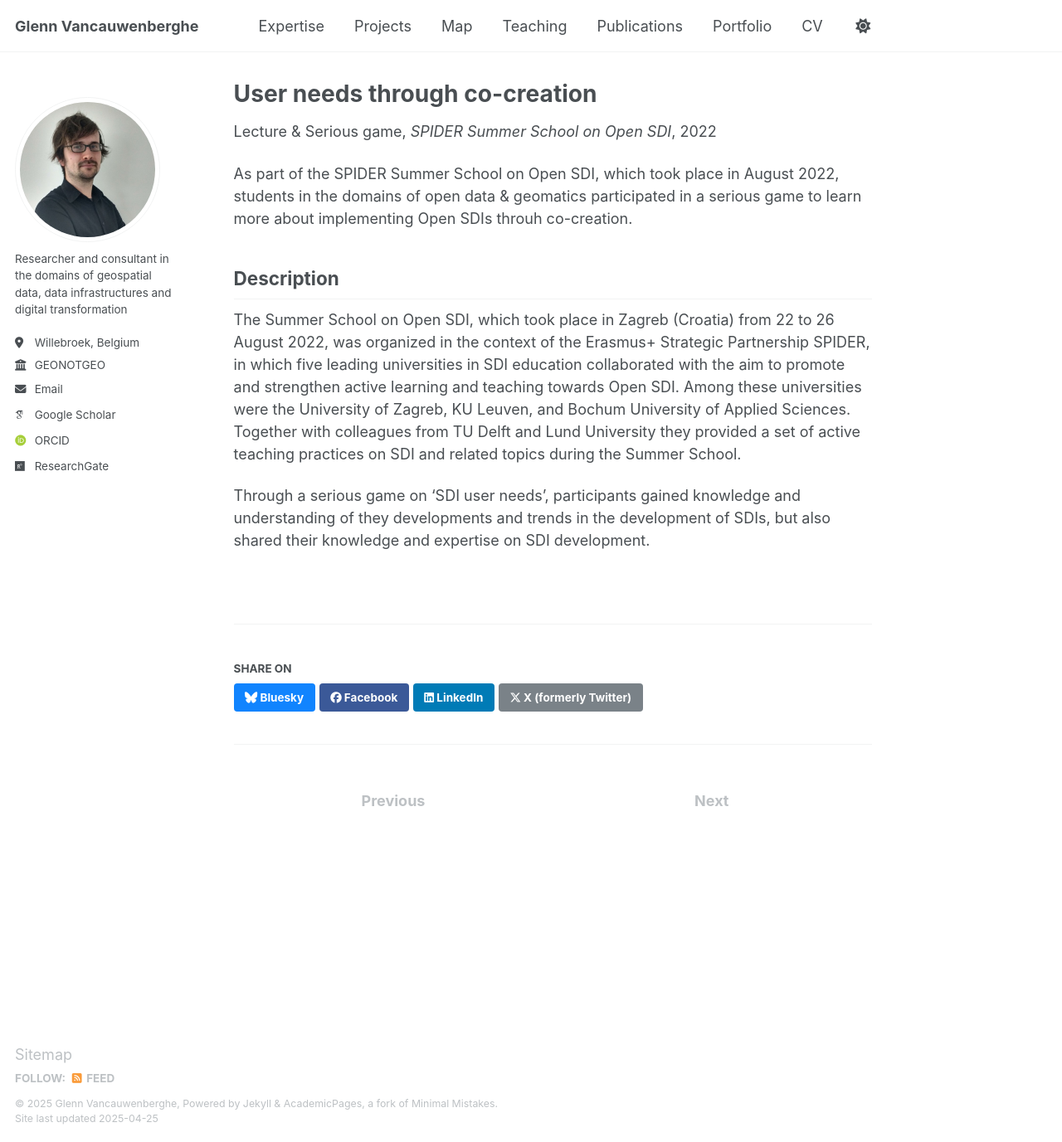
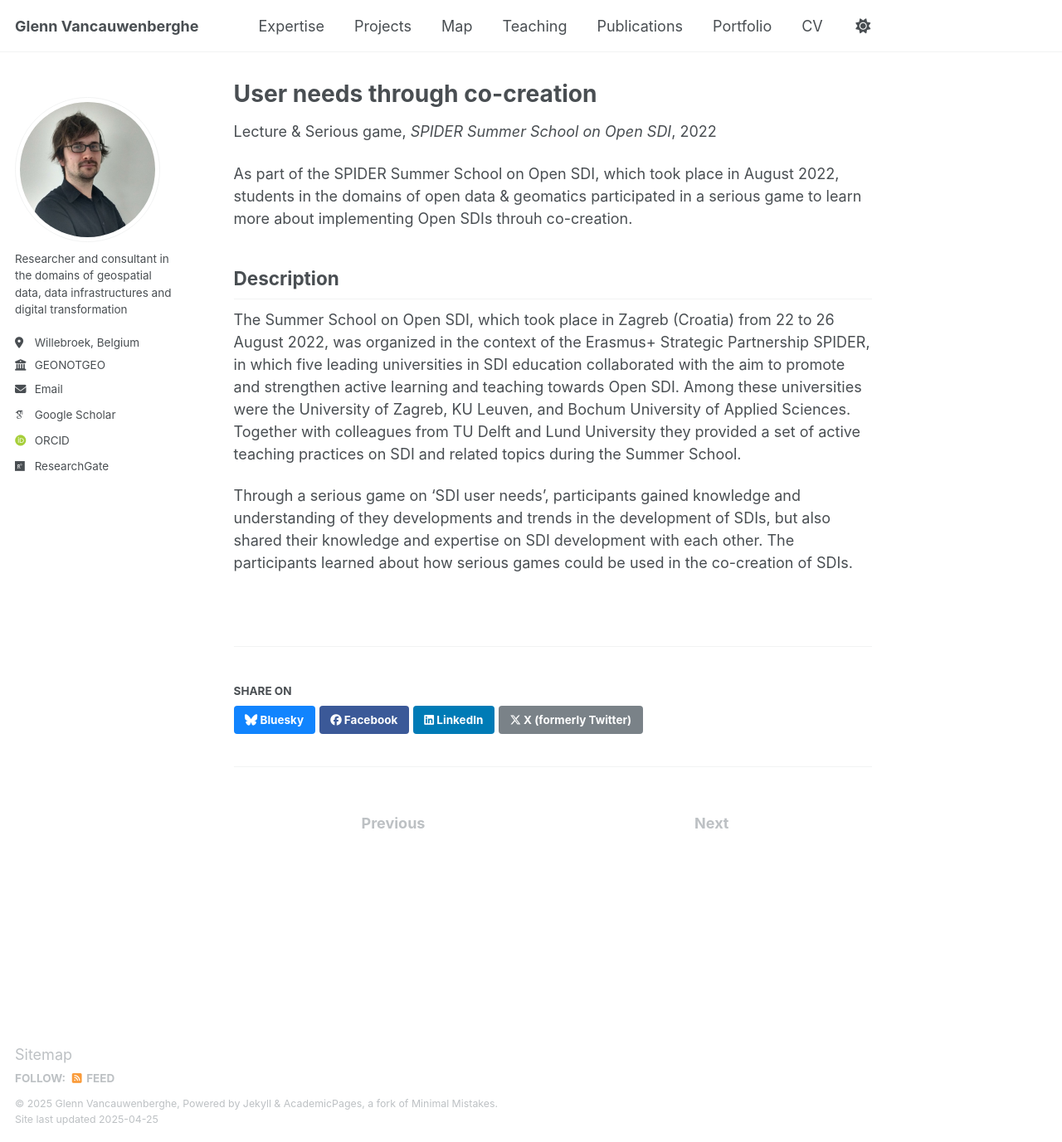
Before and after one commit to GVancauwenberghe/gvancauwenberghe.github.io, a Jekyll site: the page built from _teaching/teaching-14.md, in a window 1280 px wide and 1377 px high. Shown: the whole window at 83% size. Built offline with Jekyll 4.4.1, drawn with Linux system fonts in a browser that asks for light colours; some web fonts are replaced.

Commit message:
Update teaching-14.md

```diff
--- a/_teaching/teaching-14.md
+++ b/_teaching/teaching-14.md
@@ -13,4 +13,4 @@ As part of the SPIDER Summer School on Open SDI, which took place in August 2022
 ## Description
 The Summer School on Open SDI, which took place in Zagreb (Croatia) from 22 to 26 August 2022, was organized in the context of the Erasmus+ Strategic Partnership SPIDER, in which five leading universities in SDI education collaborated with the aim to promote and strengthen active learning and teaching towards Open SDI. Among these universities were the University of Zagreb, KU Leuven, and Bochum University of Applied Sciences. Together with colleagues from TU Delft and Lund University they provided a set of active teaching practices on SDI and related topics during the Summer School.
 
-Through a serious game on 'SDI user needs', participants gained knowledge and understanding of they developments and trends in the development of SDIs, but also shared their knowledge and expertise on SDI development.
+Through a serious game on 'SDI user needs', participants gained knowledge and understanding of they developments and trends in the development of SDIs, but also shared their knowledge and expertise on SDI development with each other. The participants learned about how serious games could be used in the co-creation of SDIs.
```
